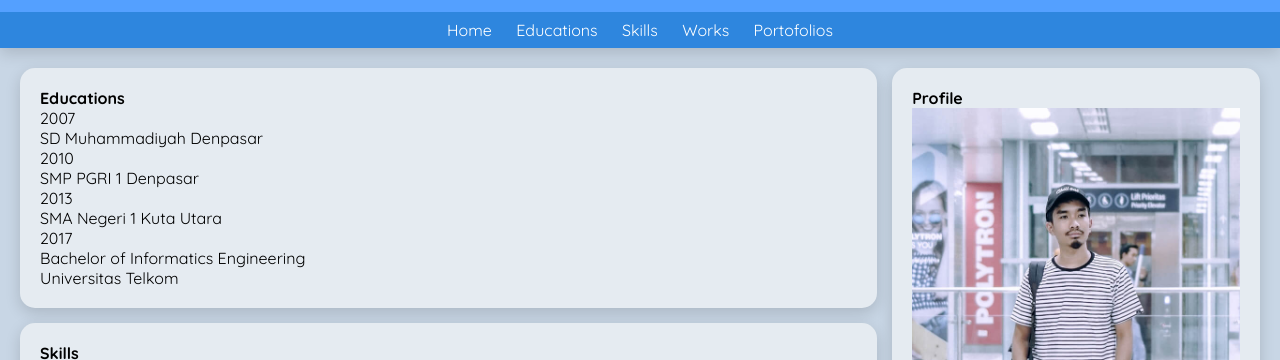
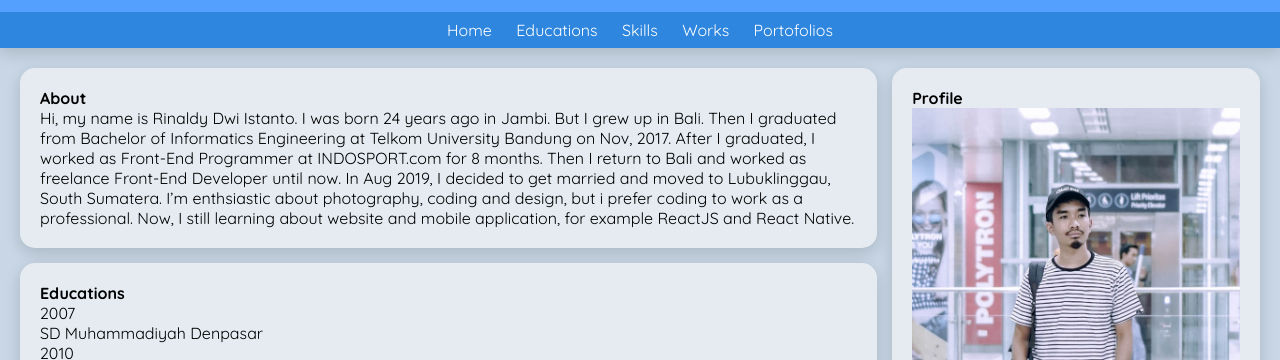
Before and after one commit to rinaldydwii/submission-web-dicoding, a plain HTML site: page index.html in a window 1280 px wide. Shown: the part 48-408 px from the top of the page. Drawn offline with Linux system fonts and the light colour scheme; a script that the page names is missing.

Commit message:
menambahkan article about

```diff
--- a/index.html
+++ b/index.html
@@ -33,6 +33,12 @@
     <main class="app-main">
         <div class="container">
             <div class="content">
+                <article id="about">
+                    <div class="article-title"><h2>About</h2></div>
+                    <div class="article-content">
+                        <p>Hi, my name is Rinaldy Dwi Istanto. I was born 24 years ago in Jambi. But I grew up in Bali. Then I graduated from Bachelor of Informatics Engineering at Telkom University Bandung on Nov, 2017. After I graduated, I worked as Front-End Programmer at INDOSPORT.com for 8 months. Then I return to Bali and worked as freelance Front-End Developer until now. In Aug 2019, I decided to get married and moved to Lubuklinggau, South Sumatera. I’m enthsiastic about photography, coding and design, but i prefer coding to work as a professional. Now, I still learning about website and mobile application, for example ReactJS and React Native.</p>
+                    </div>
+                </article>
                 <article id="education">
                     <div class="article-title"><h2>Educations</h2></div>
                     <div class="article-content">
```
